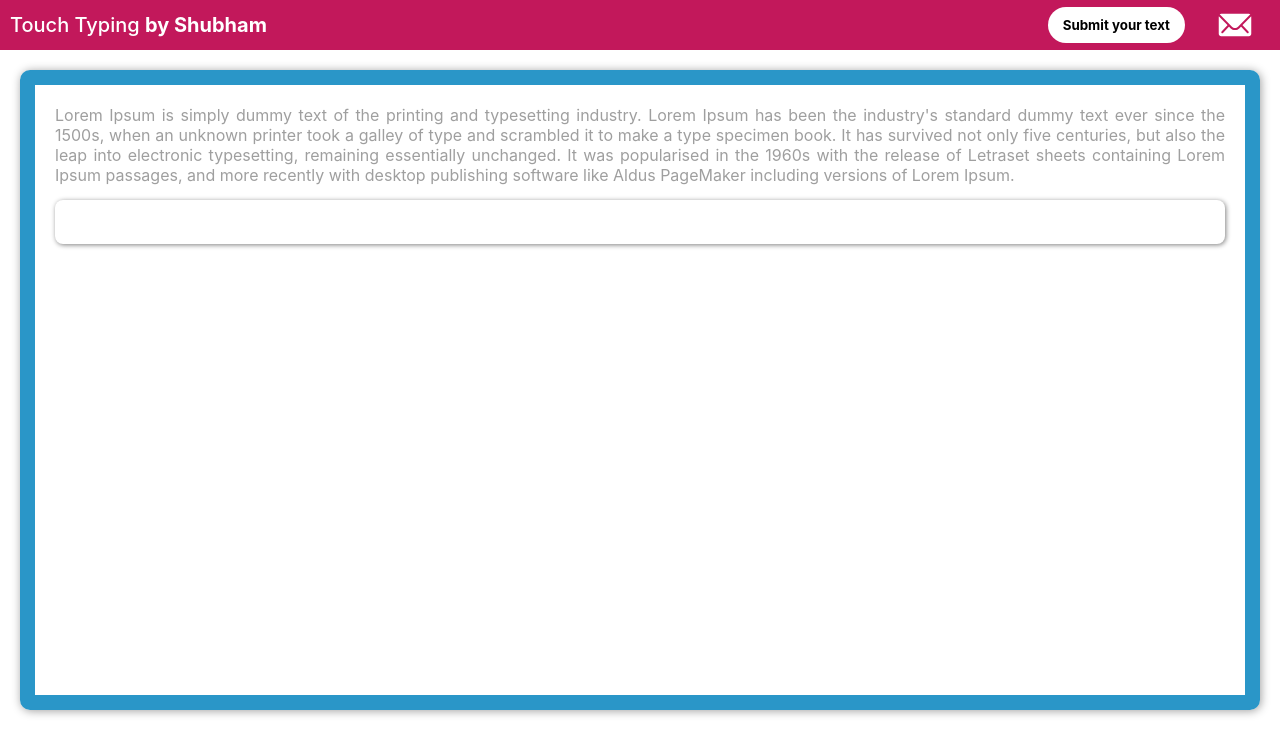
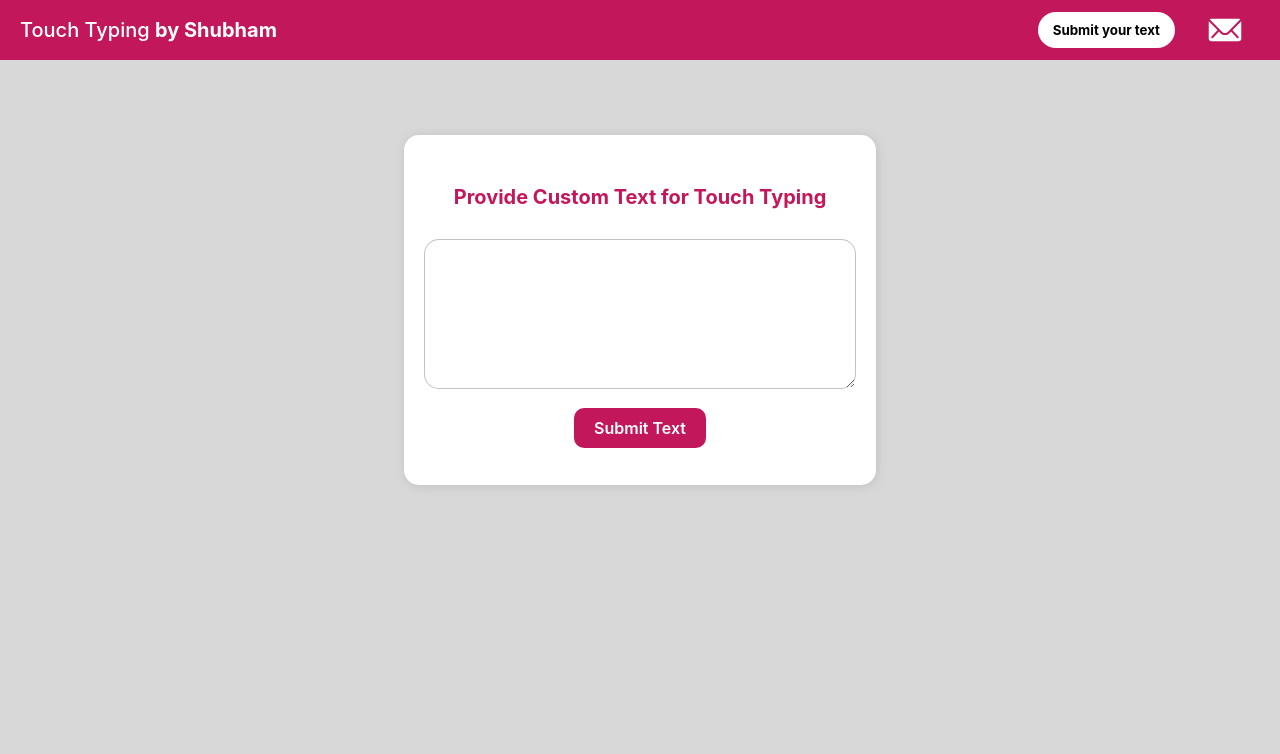
Before and after one commit to samaroraytb/react-touch-typing-by-chabbi, a React (Create React App) app: page /custom-text in a window 1280 px wide. Shown: the top 754 px of the page. Built offline with nearby package versions, Linux system fonts and the light colour scheme.

Commit message:
modified

```diff
--- a/package.json
+++ b/package.json
@@ -6,11 +6,11 @@
     "@testing-library/jest-dom": "^5.16.5",
     "@testing-library/react": "^13.4.0",
     "@testing-library/user-event": "^13.5.0",
-    "lorem-ipsum": "^2.0.8",
     "react": "^18.2.0",
     "react-dom": "^18.2.0",
     "react-icons": "^4.8.0",
     "react-redux": "^8.0.5",
+    "react-router-dom": "^6.11.2",
     "react-scripts": "5.0.1",
     "redux": "^4.2.1",
     "redux-devtools-extension": "^2.13.9",
--- a/src/App.js
+++ b/src/App.js
@@ -1,15 +1,16 @@
-import Header from "./components/Header/Header";
-import Body from './components/Body/Body'
-import { Provider } from 'react-redux';
-import Store from "./redux/store";
+import { BrowserRouter, Routes, Route } from "react-router-dom";
+import Body from "./components/Body/Body";
+import CustomText from './components/customText/CustomText'
 
 const App = () => {
   return (
-    <Provider store={Store}>
-      <Header />
-      <Body />
-    </Provider>
-  )
+    <BrowserRouter>
+      <Routes>
+        <Route path="/" element={<Body /> } />
+        <Route path="custom-text" element={<CustomText />} />
+      </Routes>
+    </BrowserRouter>
+  );
 };
 
 export default App;
--- a/src/components/Body/Body.js
+++ /dev/null
@@ -1,21 +0,0 @@
-import React from 'react'
-import { useSelector } from "react-redux";
-import './body.css'
-// useDispatch
-function Body() {
-
-  const selectorObject = useSelector(
-    reducer => reducer.textData
-  );
-
-  return (
-    <div className='body-main-container'>
-      <div className='inside-container-body'>
-        <p className="demo-data-body">{selectorObject}</p>
-        <input type="text" className="body-user-input" />
-      </div>
-    </div>
-  )
-}
-
-export default Body
--- /dev/null
+++ b/src/components/Body/Body.jsx
@@ -0,0 +1,22 @@
+import React from "react";
+import { useSelector } from "react-redux";
+import Header from "../Header/Header";
+import "./body.css";
+
+function Body() {
+  const selectorObject = useSelector((reducer) => reducer.textData);
+
+  return (
+    <>
+      <Header />
+      <div className="body-main-container">
+        <div className="inside-container-body">
+          <p className="demo-data-body">{selectorObject}</p>
+          <textarea className="body-user-input"></textarea>
+        </div>
+      </div>
+    </>
+  );
+}
+
+export default Body;
--- a/src/components/Body/body.css
+++ b/src/components/Body/body.css
@@ -1,5 +1,11 @@
 .body-main-container {
     padding: 20px;
+    margin-bottom: 20px;
+    display: flex;
+    flex-direction: row;
+    flex-wrap: wrap;
+    justify-content: center;
+    align-items: center;
 }
 
 .inside-container-body {
@@ -12,7 +18,7 @@
     font-size: 16px;
     color: #9f9f9f;
     text-align: justify;
-    overflow: auto;
+    max-width: 600px;
 }
 .demo-data-body{
     margin-bottom: 15px;
@@ -26,4 +32,5 @@
     box-shadow: 1px 1px 5px grey;
     border: none;
     border-radius: 8px;
+    min-height: 250px;
 }
--- a/src/components/Header/Header.js
+++ /dev/null
@@ -1,20 +0,0 @@
-import "./header.css";
-import {IoIosMail} from 'react-icons/io'
-
-const Header = () => {
-  return (
-    <div className="main-header-container">
-      <div className="header-title-logo">
-        Touch Typing <span>by Shubham</span>
-      </div>
-      <div className="header-user-input-email">
-        <button className="header-main-input-button" type="button">
-          Submit your text
-        </button>
-        <IoIosMail className="header-mail-icon"/>
-      </div>
-    </div>
-  );
-};
-
-export default Header;
--- /dev/null
+++ b/src/components/Header/Header.jsx
@@ -0,0 +1,27 @@
+import "./header.css";
+import { IoIosMail } from "react-icons/io";
+import { useNavigate } from 'react-router-dom';
+
+const Header = () => {
+  const navigate = useNavigate();
+
+  const clickedOnCustomText = () => {
+    navigate('/custom-text', {replace: true});
+  }
+
+  return (
+    <div className="main-header-container">
+      <div className="header-title-logo">
+        Touch Typing <span>by Shubham</span>
+      </div>
+      <div className="header-user-input-email">
+        <button className="header-main-input-button" type="button" onClick={clickedOnCustomText}>
+          Submit your text
+        </button>
+        <IoIosMail className="header-mail-icon" />
+      </div>
+    </div>
+  );
+};
+
+export default Header;
--- a/src/components/Header/header.css
+++ b/src/components/Header/header.css
@@ -1,24 +1,23 @@
-.main-header-container{
+.main-header-container {
   background-color: #c2185b;
-    padding: 5px 10px 5px 10px;
+  padding: 10px 20px 10px 20px;
   color: white;
   display: flex;
   flex-direction: row;
   justify-content: space-between;
   align-items: center;
-
 }
 
-.header-title-logo{
+.header-title-logo {
   font-size: 20px;
   font-weight: 500;
 }
 
-.header-title-logo span{
+.header-title-logo span {
   font-weight: 700;
 }
 
-.header-main-input-button{
+.header-main-input-button {
   background-color: white;
   padding: 10px 15px 10px 15px;
   border: none;
@@ -27,37 +26,35 @@
   margin-right: 15px;
   cursor: pointer;
 }
-.header-user-input-email{
+.header-user-input-email {
   display: flex;
   flex-direction: row;
   justify-content: center;
   align-items: center;
   cursor: pointer;
 }
-.header-mail-icon{
+.header-mail-icon {
   height: 40px;
   width: 70px;
 }
-
-@media all and (max-width: 768px){
-    .header-title-logo{
+@media all and (max-width: 768px) {
+  .header-title-logo {
     font-size: 20px;
   }
-    .header-main-input-button{
+  .header-main-input-button {
     border-radius: 10px;
   }
-    .header-mail-icon{
+  .header-mail-icon {
     height: 30px;
     width: 50px;
   }
-    .main-header-container{
-        padding: 10px 20px 10px 20px;
+  .main-header-container {
     display: flex;
     flex-direction: column;
     justify-content: center;
     align-items: center;
   }
-    .header-title-logo{
+  .header-title-logo {
     margin-bottom: 20px;
   }
 }
--- /dev/null
+++ b/src/components/customText/CustomText.jsx
@@ -0,0 +1,36 @@
+import Header from '../Header/Header'
+import './customtext.css'
+import { useDispatch } from 'react-redux'
+import {setData} from '../../redux/actions/index'
+import { useNavigate } from 'react-router-dom';
+import { useState } from 'react';
+
+const CustomText = () => {
+    const dispachFn = useDispatch();
+    const navigate = useNavigate();
+    const [userText, changeUserText] = useState('')
+
+    const changedUserInput = event => {
+        changeUserText(event.target.value)
+    }
+
+    const userTextSubmittion = () => {
+        dispachFn(setData())
+        navigate('/', {replace: true});
+    }
+
+    return(
+        <>
+        <Header />
+        <div className='custom-text-main-bg'>
+            <div className='custom-text-innner-bg'>
+                <h1 className='custom-text-main-heading'>Provide Custom Text for Touch Typing</h1>
+                <textarea onChange={changedUserInput} className='user-input-text-area' value={userText}></textarea>
+                <button className='custom-text-button-style' type="button" onClick={userTextSubmittion}>Submit Text</button>
+            </div>
+        </div>
+        </>
+    )
+}
+
+export default CustomText
--- /dev/null
+++ b/src/components/customText/customtext.css
@@ -0,0 +1,48 @@
+.custom-text-main-bg{
+    display: flex;
+    flex-direction: column;
+    align-items: center;
+    min-height: 99vh;
+    background-color: rgba(184, 184, 184, 0.547);
+}
+
+.custom-text-innner-bg{
+    padding: 20px;
+    border-radius: 15px;
+    min-height: 350px;
+    max-width: 500px;
+    margin: 25px;
+    position: relative;
+    top: 50px;
+    overflow: auto;
+    background-color: white;
+    box-shadow: 1px 1px 10px rgba(128, 128, 128, 0.259);
+    text-align: center;
+}
+.custom-text-main-heading{
+    font-size: 20px;
+    color: #c2185b;
+    margin: 30px;
+}
+.user-input-text-area{
+    width: 100%;
+    height: 150px;
+    outline: none;
+    padding: 10px;
+    font-family: "Inter", sans-serif;
+    font-size: 16px;
+    border: 1px solid rgba(135, 135, 135, 0.494);
+    border-radius: 15px;
+}
+
+.custom-text-button-style{
+    background-color: #c2185b;
+    border: none;
+    padding: 10px 20px 10px 20px;
+    margin-top: 15px;
+    font-weight: 600;
+    color: white;
+    font-size: 16px;
+    border-radius: 10px;
+    cursor: pointer;
+}
--- a/src/index.js
+++ b/src/index.js
@@ -1,13 +1,17 @@
-import React from 'react';
-import ReactDOM from 'react-dom/client';
-import App from './App';
-import reportWebVitals from './reportWebVitals';
-import './index.css'
+import React from "react";
+import ReactDOM from "react-dom/client";
+import App from "./App";
+import reportWebVitals from "./reportWebVitals";
+import "./index.css";
+import { Provider } from "react-redux";
+import Store from "./redux/store";
 
-const root = ReactDOM.createRoot(document.getElementById('root'));
+const root = ReactDOM.createRoot(document.getElementById("root"));
 root.render(
   <React.StrictMode>
-    <App />
+    <Provider store={Store}>
+      <App />
+    </Provider>
   </React.StrictMode>
 );
 
```
Also changed, not shown: 1 other file (tests, documents, lock files or other folders). Lines whose indentation alone changed are shown as unchanged.
